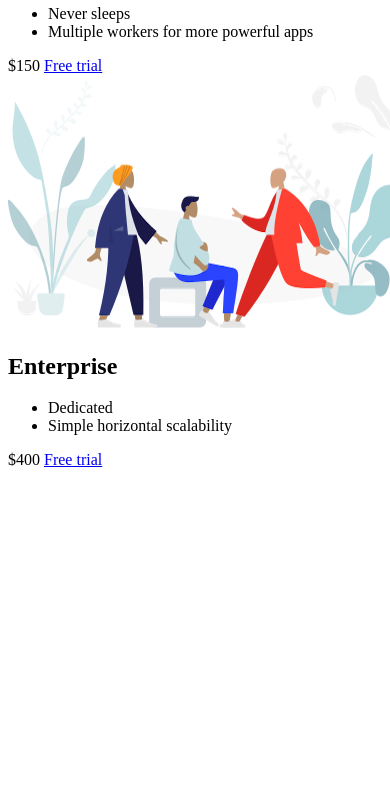
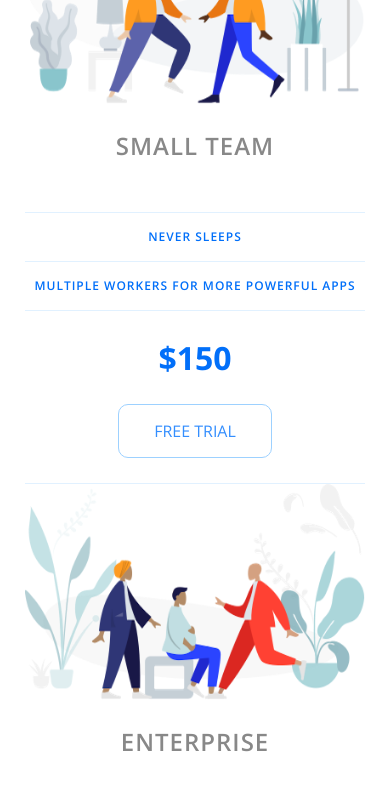
Before and after one commit to luixmed/The-WebDeveloper-Bootcamp, a plain HTML site: page CSS/11-pricing-panel-project/index.html in a window 390 px wide. Shown: the part 723-1528 px from the top of the page. Before the commit the page ends 1200 px from the top, so only its background shows below. Drawn offline with nearby package versions, Linux system fonts and the light colour scheme.

Commit message:
Add styling for the project using Mobile First

```diff
--- a/CSS/11-pricing-panel-project/index.html
+++ b/CSS/11-pricing-panel-project/index.html
@@ -35,7 +35,7 @@
         <!-- Price -->
         <span class="pricing-price">Free</span>
         <!-- CTA Button -->
-        <a href="#" class="pricing-btn">Sign up</a>
+        <a href="#" class="pricing-btn is-featured">Sign up</a>
       </div>
 
       <!-- PRINCING PLAN 2 -->
--- a/CSS/11-pricing-panel-project/style.css
+++ b/CSS/11-pricing-panel-project/style.css
@@ -0,0 +1,148 @@
+/* =================== BASIC STYLES =================== */
+* {
+  margin: 0;
+  padding: 0;
+  box-sizing: inherit;
+}
+html {
+  box-sizing: border-box;
+  font-size: 62.5%;
+}
+
+/* LIST */
+ul {
+  list-style: none;
+}
+
+/* LINK */
+a {
+  display: inline-block;
+  text-decoration: none;
+}
+
+/* IMAGE */
+img {
+  display: block;
+  max-width: 100%;
+  height: auto;
+}
+
+/* =================== GENERAL STYLES =================== */
+body {
+  /* Font */
+  font-family: "Open Sans", sans-serif;
+  font-size: 1.6rem;
+
+  /* Style */
+  background-color: #60a9ff;
+
+  /* Box */
+  min-height: 100vh;
+
+  /* Layout */
+  display: grid;
+  place-content: center;
+}
+
+/* =================== PANEL PRICE =================== */
+/* GENERAL LAYOUT */
+.panel {
+  /* Box */
+  width: 100%;
+  max-width: 96rem;
+  padding: 1.5rem 2.5rem;
+  border-radius: 1rem;
+
+  /* Layout */
+  display: flex;
+  flex-direction: column;
+
+  /* Style */
+  background-color: white;
+  text-align: center;
+  text-transform: uppercase;
+}
+
+/* BORDER SEPARATOR */
+.pricing-plan {
+  /* Box */
+  border-bottom: 1px solid #e1f1ff;
+}
+.pricing-plan:last-child {
+  /* Box */
+  border-bottom: none;
+}
+
+/* IMAGE */
+.pricing-img {
+  margin-bottom: 2.5rem;
+}
+
+/* HEADER */
+.pricing-header {
+  /* Font */
+  color: #888;
+  font-weight: 600;
+  letter-spacing: 1px;
+}
+
+/* FEATURES */
+.pricing-features {
+  /* Font */
+  color: #016ff9;
+  /* Box */
+  margin: 5rem 0 2.5rem;
+}
+.pricing-features-item {
+  /* Font */
+  font-size: 1.2rem;
+  font-weight: 600;
+  letter-spacing: 1px;
+  line-height: 1.5;
+
+  /* Box */
+  padding-block: 1.5rem;
+  border-top: 1px solid #e1f1ff;
+}
+.pricing-features-item:last-child {
+  border-bottom: 1px solid #e1f1ff;
+}
+
+/* PRICE */
+.pricing-price {
+  /* Box */
+  display: block;
+
+  /* Font */
+  color: #016ff9;
+  font-size: 3.2rem;
+  font-weight: 700;
+}
+
+/* BUTTON */
+.pricing-btn {
+  /* Box */
+  padding: 1.5rem 3.5rem;
+  border: 1px solid #9dd1ff;
+  border-radius: 1rem;
+  margin-block: 2.5rem;
+
+  /* Font */
+  color: #348efe;
+
+  /* Animation */
+  transition: background-color 0.2s ease-in-out;
+}
+.pricing-btn:hover,
+.pricing-btn:focus {
+  background-color: #e1f1ff;
+}
+
+.pricing-btn.is-featured {
+  color: white;
+  background-color: #48aaff;
+}
+.pricing-btn.is-featured:hover,
+.pricing-btn.is-featured:focus {
+  background-color: #269aff;
+}
```
